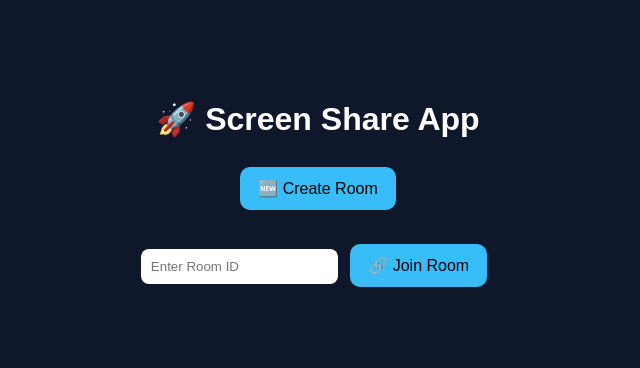
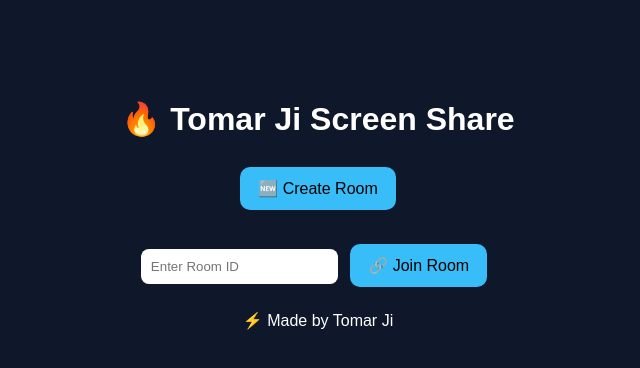
Before and after one commit to munna1127/screenshare, a website: page public/index.html in a window 1280 px wide. Shown: the whole page, without its empty margins (322-962 px from the left). Drawn offline with Linux system fonts and the light colour scheme.

Commit message:
Update index.html

```diff
--- a/public/index.html
+++ b/public/index.html
@@ -1,13 +1,13 @@
 <!DOCTYPE html>
 <html>
 <head>
-  <title>Screen Share App</title>
+  <title>Tomar Ji Screen Share</title>
   <link rel="stylesheet" href="style.css">
 </head>
 <body>
 
-<div class="center">
-  <h1>🚀 Screen Share App</h1>
+<div class="center glass">
+  <h1>🔥 Tomar Ji Screen Share</h1>
 
   <button onclick="createRoom()">🆕 Create Room</button>
 
@@ -15,6 +15,8 @@
 
   <input id="roomInput" placeholder="Enter Room ID">
   <button onclick="joinRoom()">🔗 Join Room</button>
+
+  <p class="tag">⚡ Made by Tomar Ji</p>
 </div>
 
 <script>
```
